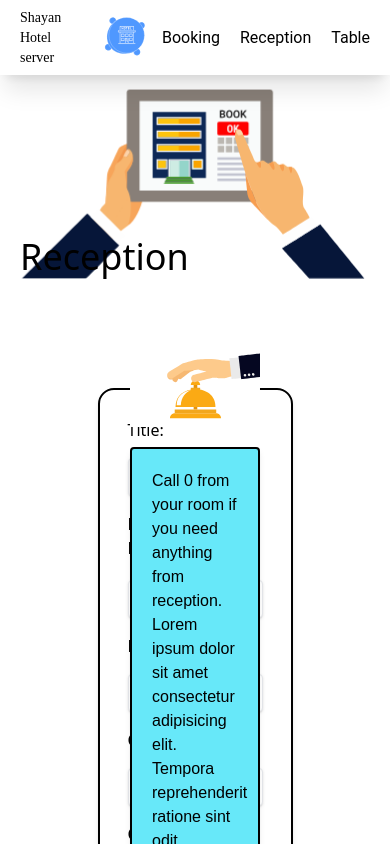
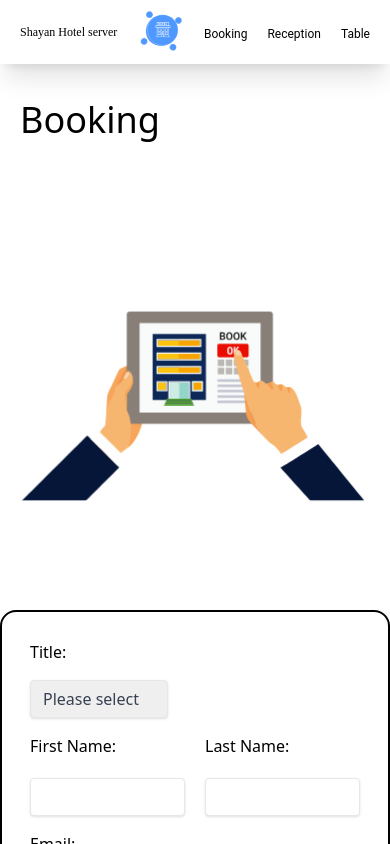
Before and after one commit to ShayanMahnam/hotel-server, a Next.js app: page / in a window 390 px wide. Shown: the top 844 px of the page. Built offline with nearby package versions, Linux system fonts and the light colour scheme; no server answers.

Commit message:
responsive

```diff
--- a/src/pages/components/Header.tsx
+++ b/src/pages/components/Header.tsx
@@ -17,18 +17,30 @@ function Header() {
   }, []);
 
   return (
-    <header className="fixed w-full flex justify-between items-center px-5 shadow-xl z-10 bg-white">
-      <p className="md:text-5xl text-sm">Shayan Hotel server</p>
-      <div ref={container} className="w-32 justify-self-center"></div>
+    <header className="fixed w-full flex justify-between items-center px-5 shadow-xl z-10 bg-white top-0">
+      <p className="md:text-5xl text-xs">Shayan Hotel server</p>
+      <div ref={container} className="md:w-32 w-16 justify-self-center"></div>
       <ul className="flex gap-5">
         <li>
-          <a href="#booking">Booking</a>
+          <a
+            className="hover:text-blue-600 text-xs md:text-xl"
+            href="#booking"
+          >
+            Booking
+          </a>
         </li>
         <li>
-          <a href="#reception">Reception</a>
+          <a
+            className="hover:text-blue-600 text-xs md:text-xl"
+            href="#reception"
+          >
+            Reception
+          </a>
         </li>
         <li>
-          <a href="#table">Table</a>
+          <a className="hover:text-blue-600 text-xs md:text-xl" href="#table">
+            Table
+          </a>
         </li>
       </ul>
     </header>
--- a/src/pages/components/Hero.tsx
+++ b/src/pages/components/Hero.tsx
@@ -94,12 +94,12 @@ const handleCheckOutChange = (date: Date) => {
 };
 
   return (
-    <section className="flex flex-col relative h-screen justify-center gap-5">
-      <h1 id="booking" className="justify-self-start m-5 text-4xl">
+    <section className="flex flex-col relative mt-20 md:h-screen justify-center items-center  gap-5">
+      <h1 id="booking" className="self-start m-5 text-4xl">
         Booking
       </h1>
       <div className="flex flex-col-reverse md:flex-row justify-center items-center gap-10">
-        <div className="w-6/12">
+        <div className="md:w-6/12">
           <form
             className="flex flex-col w-full flex-wrap border-2 border-black rounded-2xl p-7 shadow-md gap-4"
             onSubmit={handleSubmit}
@@ -110,7 +110,7 @@ const handleCheckOutChange = (date: Date) => {
               name="title"
               value={formData.title}
               onChange={handleInputChange}
-              className="shadow appearance-none border rounded w-2/12 py-2 px-3 text-gray-700 leading-tight focus:outline-none focus:shadow-outline"
+              className="shadow appearance-none border rounded w-5/12 py-2 px-3 text-gray-700 leading-tight focus:outline-none focus:shadow-outline"
               required
             >
               <option value="">Please select</option>
--- a/src/pages/components/Reception.tsx
+++ b/src/pages/components/Reception.tsx
@@ -27,7 +27,7 @@ useEffect(() => {
         Reception
       </h1>
       <div className="flex flex-col-reverse md:flex-row gap-5 justify-center items-center">
-        <p className="shadow-md border-black border-2 p-5 w-4/12 bg-cyan-300 rounded">
+        <p className="shadow-md border-black border-2 p-5 md:w-4/12 bg-cyan-300 rounded">
           Call 0 from your room if you need anything from reception. Lorem ipsum
           dolor sit amet consectetur adipisicing elit. Tempora reprehenderit
           ratione sint odit aperiam. Eveniet voluptate exercitationem voluptatem
--- a/src/pages/components/Table.tsx
+++ b/src/pages/components/Table.tsx
@@ -79,7 +79,7 @@ function Table() {
 
       <div className="flex flex-col items-center gap-10">
         <form
-          className="w-full flex gap-5 justify-center"
+          className="w-full flex md:flex-row flex-col items-center gap-5 justify-center"
           onSubmit={handleSearch}
         >
           <input
@@ -93,7 +93,7 @@ function Table() {
             value={searchTerm}
             onChange={(event) => setSearchTerm(event.target.value)}
             placeholder="Search by email, first name or surname"
-            className="w-4/12 border border-gray-400 py-2 px-3 rounded-lg focus:outline-none focus:ring-2 focus:ring-blue-600 focus:border-transparent"
+            className="md:w-4/12 w-10/12 border border-gray-400 py-2 px-3 rounded-lg focus:outline-none focus:ring-2 focus:ring-blue-600 focus:border-transparent"
           />
           <button
             type="submit"
@@ -158,7 +158,7 @@ function Table() {
           <span>Data is loading, Please wait!</span>
         </div>
       ) : (
-        <div className="p-10 flex justify-center">
+        <div className="p-10 md:flex md:justify-center w-full overflow-x-auto shadow-md sm:rounded-lg">
           <table className="table-auto md:w-full">
             <thead>
               <tr>
@@ -170,6 +170,7 @@ function Table() {
                 <th className="px-4 py-2">Room ID</th>
                 <th className="px-4 py-2">Check in Date</th>
                 <th className="px-4 py-2">Check out Date</th>
+                <th className="px-4 py-2">Actions</th>
               </tr>
             </thead>
             <tbody>
```
